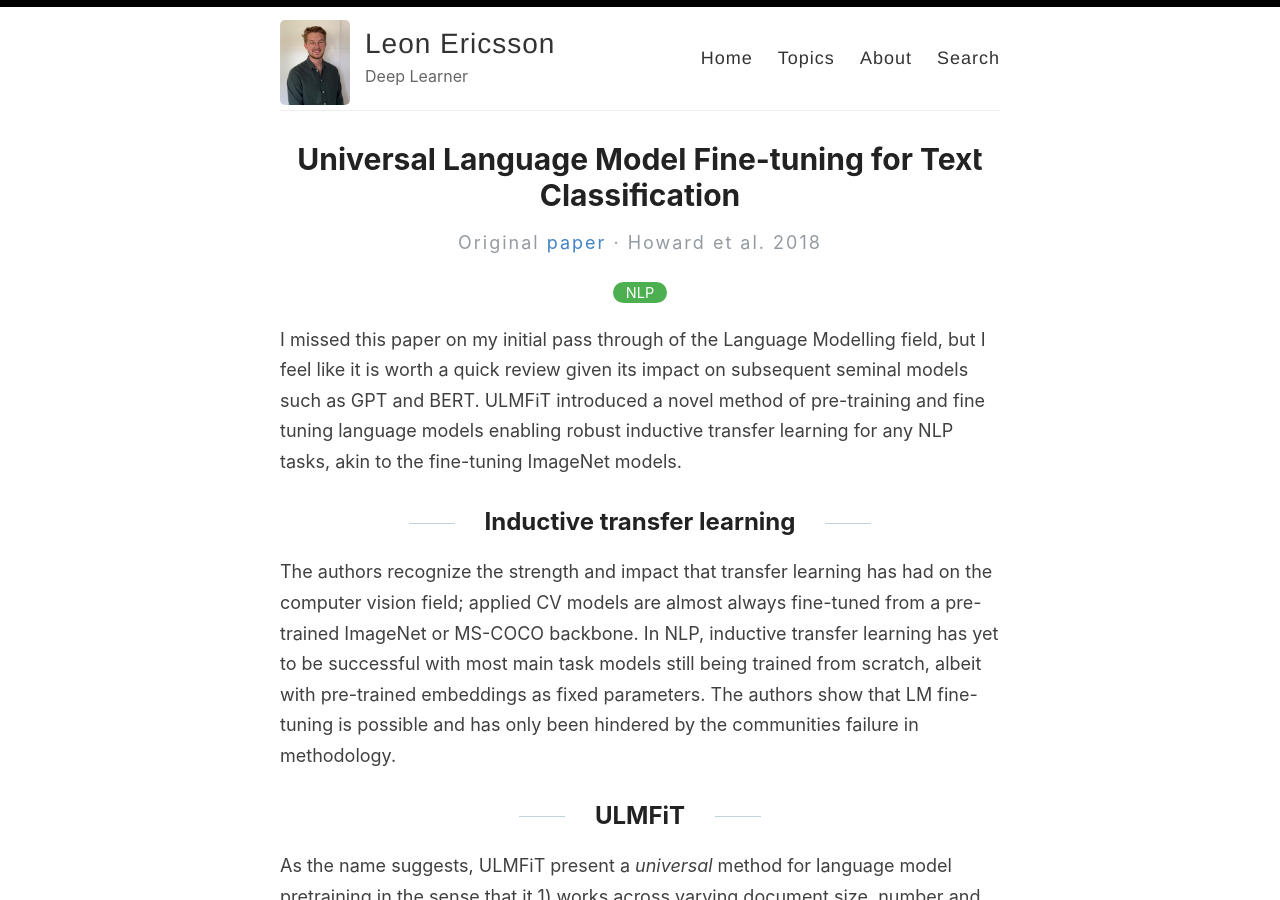
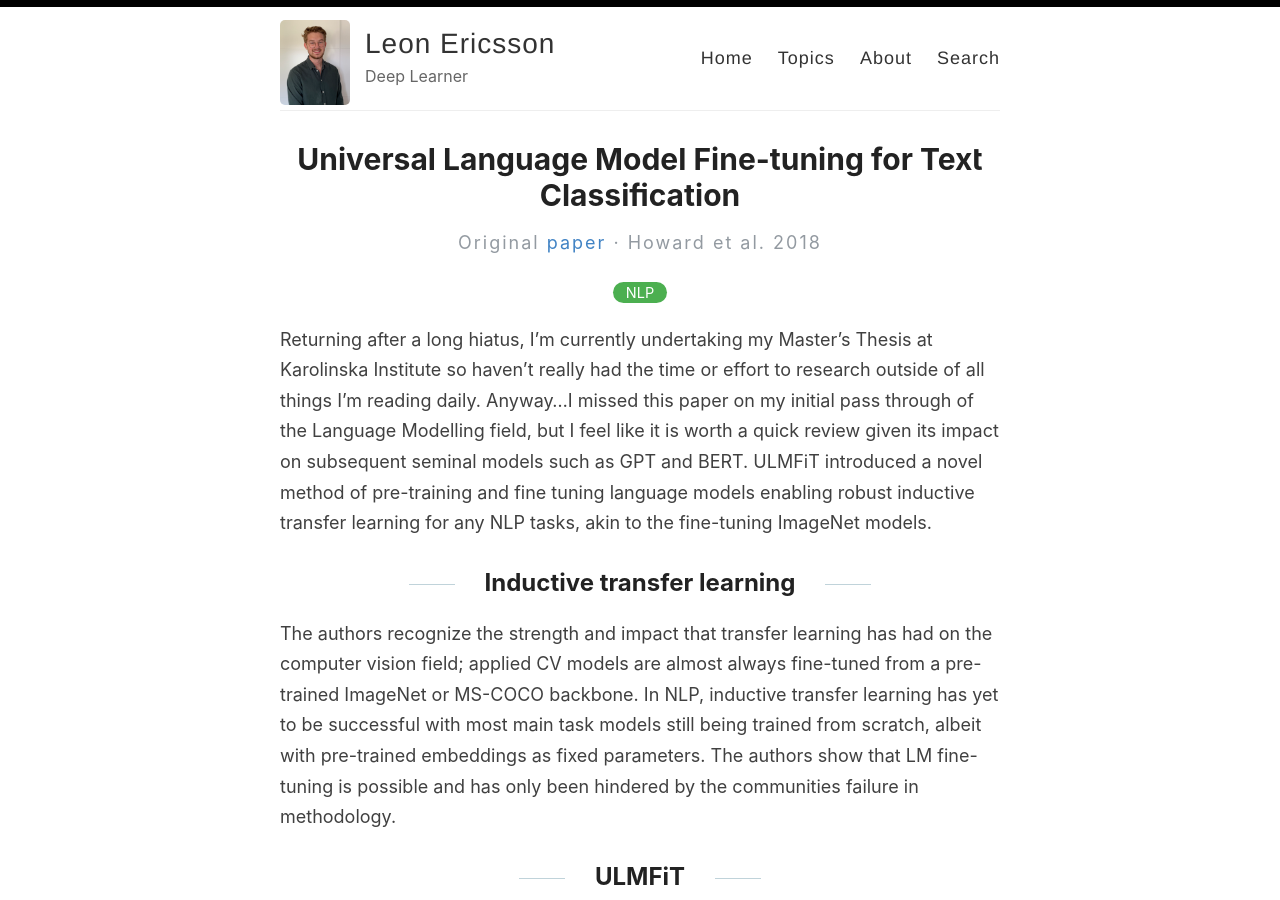
Before and after one commit to LeonEricsson/leonericsson.github.io, a Jekyll site: the page built from _posts/2023-04-02-ULMFiT.md, in a window 1280 px wide and 900 px high. Built offline with Jekyll 4.4.1, drawn with Linux system fonts in a browser that asks for light colours; some of the changed text lies outside the part shown.

Commit message:
date fix

```diff
--- a/_posts/2023-01-28-ULMFiT.md
+++ b/_posts/2023-04-02-ULMFiT.md
@@ -8,7 +8,7 @@ author: Howard
 exturl: https://arxiv.org/pdf/1801.06146.pdf
 ---
 
-I missed this paper on my initial pass through of the Language Modelling field, but I feel like it is worth a quick review given its impact on subsequent seminal models such as GPT and BERT. ULMFiT introduced a novel method of pre-training and fine tuning language models enabling robust inductive transfer learning for any NLP tasks, akin to the fine-tuning ImageNet models.
+Returning after a long hiatus, I'm currently undertaking my Master's Thesis at Karolinska Institute so haven't really had the time or effort to research outside of all things I'm reading daily. Anyway...I missed this paper on my initial pass through of the Language Modelling field, but I feel like it is worth a quick review given its impact on subsequent seminal models such as GPT and BERT. ULMFiT introduced a novel method of pre-training and fine tuning language models enabling robust inductive transfer learning for any NLP tasks, akin to the fine-tuning ImageNet models.
 
 ## Inductive transfer learning
 
```
Also changed, not shown: _posts/2023-04-10-RoBERTa.md (renamed from _posts/2023-02-01-RoBERTa.md), _posts/2023-04-24-xlnet.md (renamed from _posts/2023-03-20-xlnet.md), _posts/2023-05-09-ALBERT.md (renamed from _posts/2023-04-02-ALBERT.md), _posts/2023-05-21-gpt3.md (renamed from _posts/2023-04-05-gpt3.md), _posts/2023-05-23-transformerarch.md (renamed from _posts/2023-04-10-transformerarch.md).
